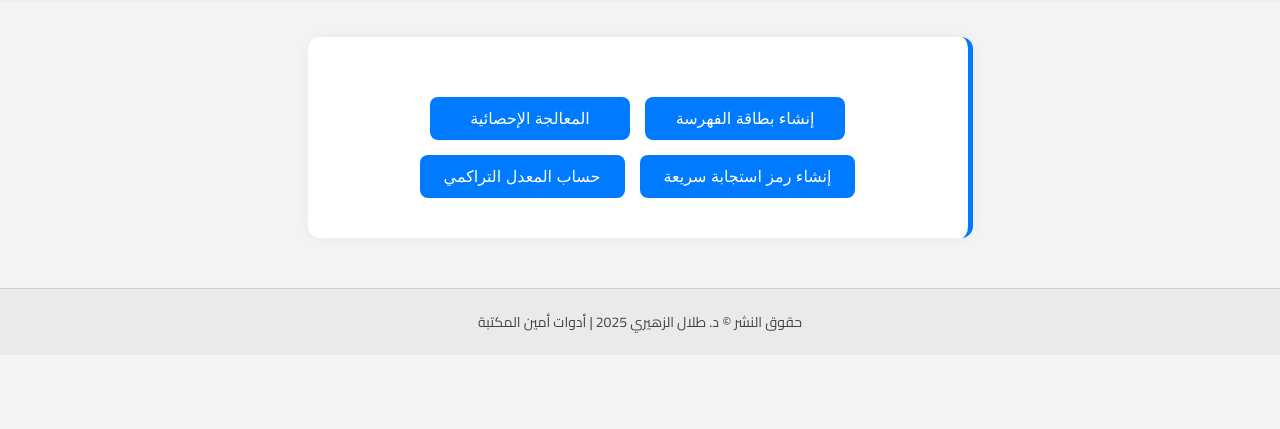
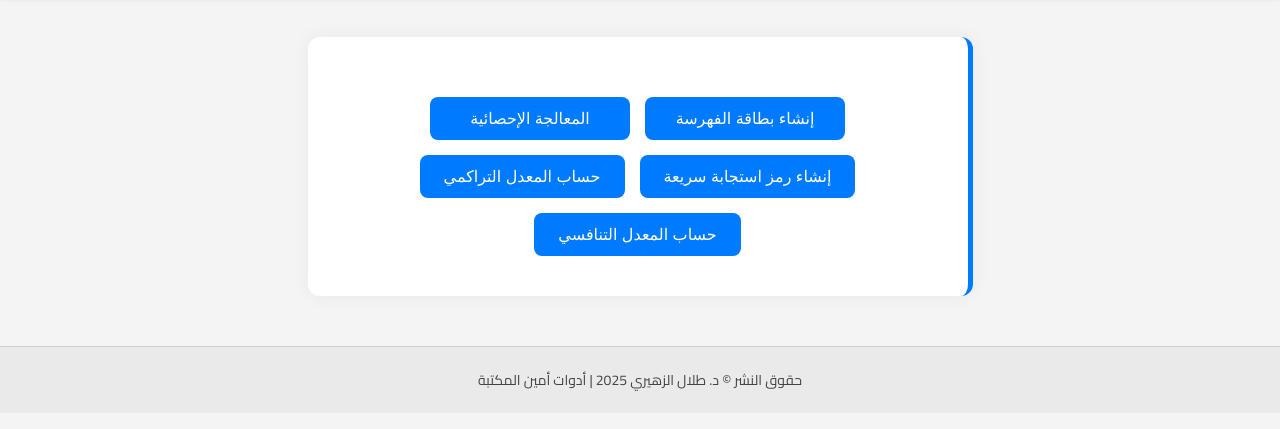
Before and after one commit to Tazzuhairi/libtools, a plain HTML site: page index.html in a window 1280 px wide. Shown: the part 103-532 px from the top of the page. Drawn offline with Linux system fonts and the light colour scheme.

Commit message:
Update index.html

```diff
--- a/index.html
+++ b/index.html
@@ -84,6 +84,7 @@
       <button onclick="window.location.href='static.html'">المعالجة الإحصائية</button>
       <button onclick="window.location.href='QRT.html'">إنشاء رمز استجابة سريعة</button>
        <button onclick="window.location.href='Avg.html'">حساب المعدل التراكمي</button>
+       <button onclick="window.location.href='GT4.html'">حساب المعدل التنافسي</button>
     </div>
   </div>
 
```
